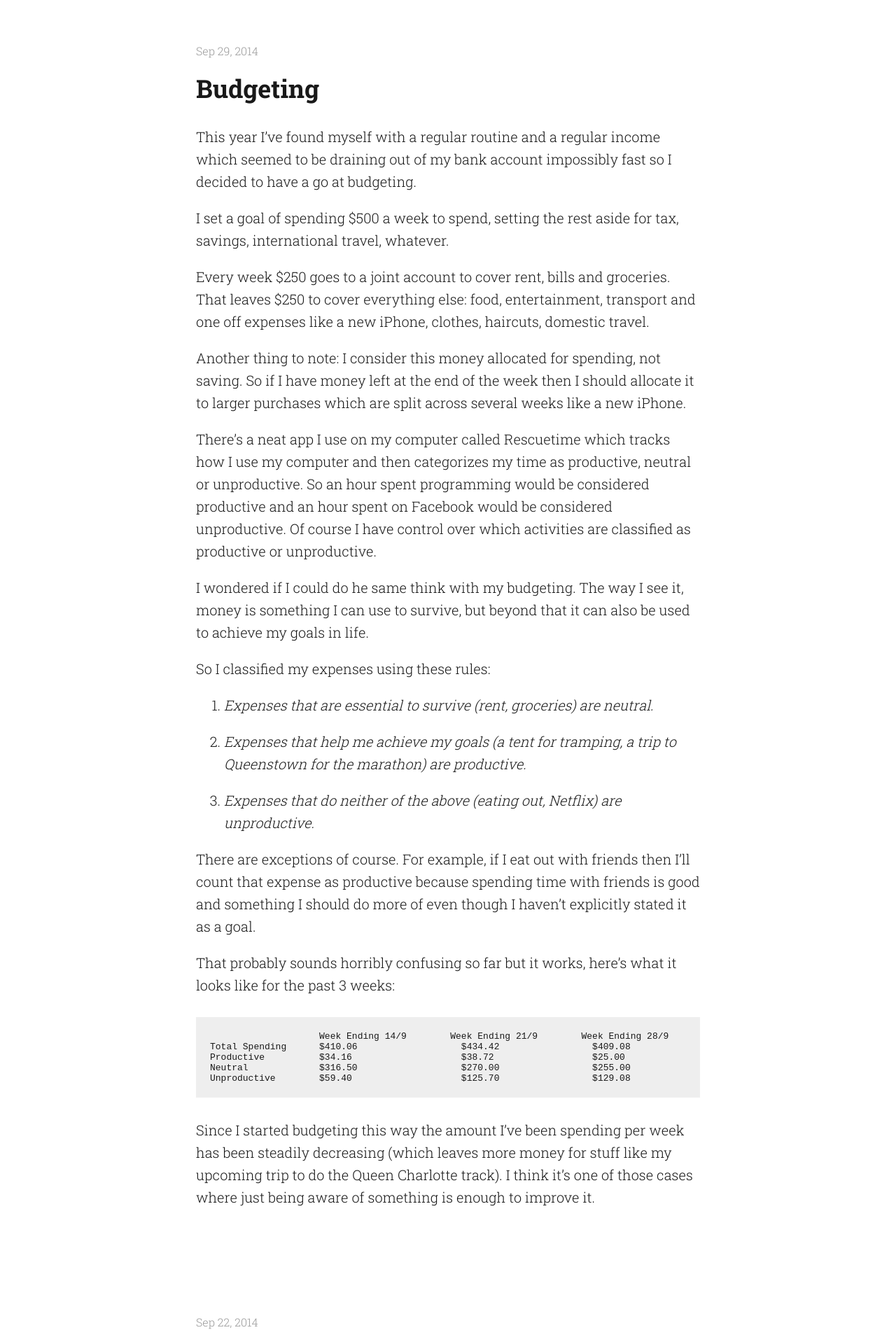
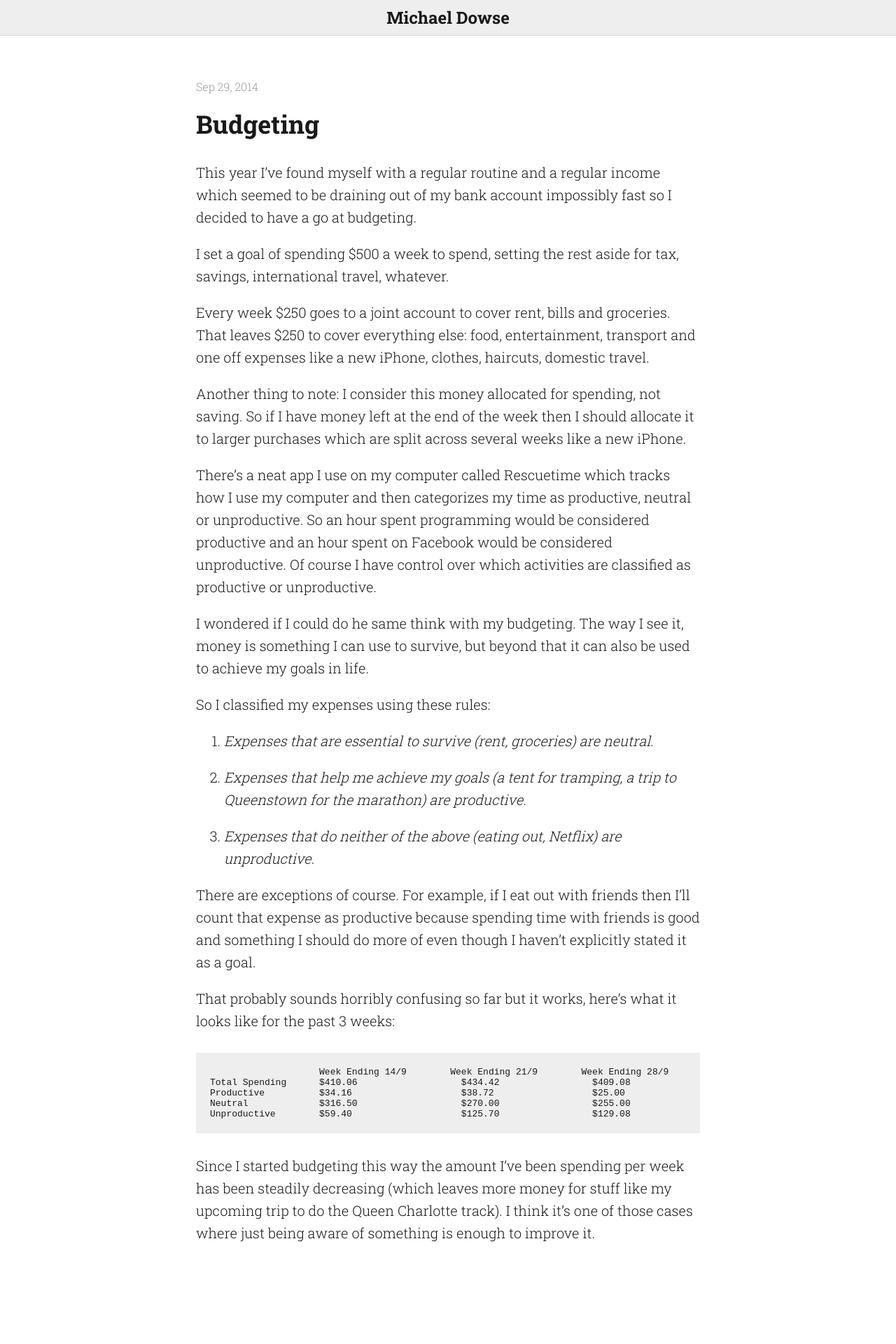
Before and after one commit to MichaelDowse/michaeldowse.github.io, a Jekyll site: the page built from index.html, in a window 1280 px wide. Shown: the top 1920 px of the page at 70% size. Built offline with Jekyll 4.4.1, drawn with Linux system fonts in a browser that asks for light colours.

Commit message:
Header & Footer

```diff
--- a/_layouts/default.html
+++ b/_layouts/default.html
@@ -6,6 +6,14 @@
   </head>
 
   <body>
-    {{ content }}
+    <div class="header" id="header">
+      Michael Dowse
+    </div>
+    <div class="container">
+      {{ content }}
+    </div>
+    <div class="footer" id="footer">
+      Made in <a href="http://www.youtube.com/watch?v=UssWFaY9NyY">Wellington, New Zealand</a> by <a href="http://twitter.com/michaeldowse">Michael Dowse</a>.
+    </div>
   </body>
 </html>
--- a/_pages/books.markdown
+++ b/_pages/books.markdown
@@ -2,8 +2,6 @@
 title: "Books"
 layout: default
 ---
-
-## Books
 
 ### Currently
 
--- a/css/site.css
+++ b/css/site.css
@@ -1,7 +1,9 @@
 body {
-  margin: 60px 80px 60px 80px;
   color: #191919;
   font-family: 'Roboto Slab', serif;
+  margin: 0;
+  padding: 0;
+  border: 0;
 }
 
 h1, h2, h3 {
@@ -10,9 +12,9 @@ h1, h2, h3 {
 
 img {
   width: 200px;
-  margin-right: 40px;
+  margin-right: 20px;
   height: 275px;
-  margin-bottom: 40px;
+  margin-bottom: 20px;
 }
 
 h2, h2 a {
@@ -45,8 +47,28 @@ p, li {
   font-size: 20px;
   line-height: 160%;
 }
-
+.container {
+  margin: 60px 80px 60px 80px;
+}
 .content {
   margin: 0 auto;
   max-width: 720px;
 }
+
+.header {
+  width: 100%;
+  color: #191919;
+  text-align: center;
+  font-weight: bold;
+  height: 50px;
+  line-height: 50px;
+  font-size: 24px;
+  border-bottom: 1px solid #ddd;
+  background-color: #eee;
+}
+.footer {
+  width: 100%;
+  text-align: center;
+  font-size: 16px;
+  margin-bottom: 50px;
+}
--- a/index.html
+++ b/index.html
@@ -15,8 +15,5 @@ layout: default
       {{ post.content }}
     </div>
   {% endfor %}
-
-  <p>Made in <a href="http://www.youtube.com/watch?v=UssWFaY9NyY">Wellington, New Zealand</a> by <a href="http://twitter.com/michaeldowse">Michael Dowse</a>.</p>
-
 </div>
   <!-- <p class="rss-subscribe">subscribe <a href="{{ "/feed.xml" | prepend: site.baseurl }}">via RSS</a></p> -->
```
Also changed, not shown: 7 other files.
